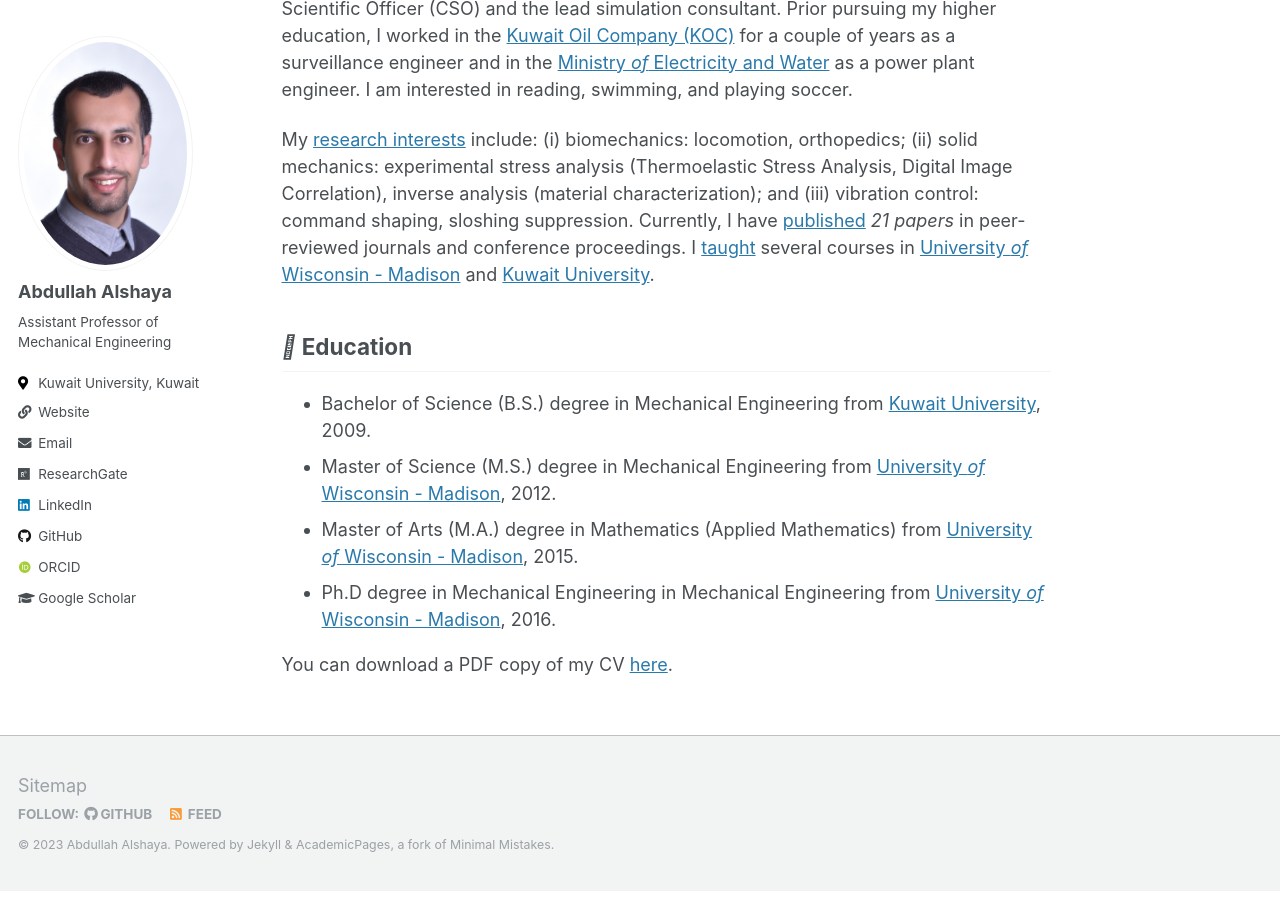
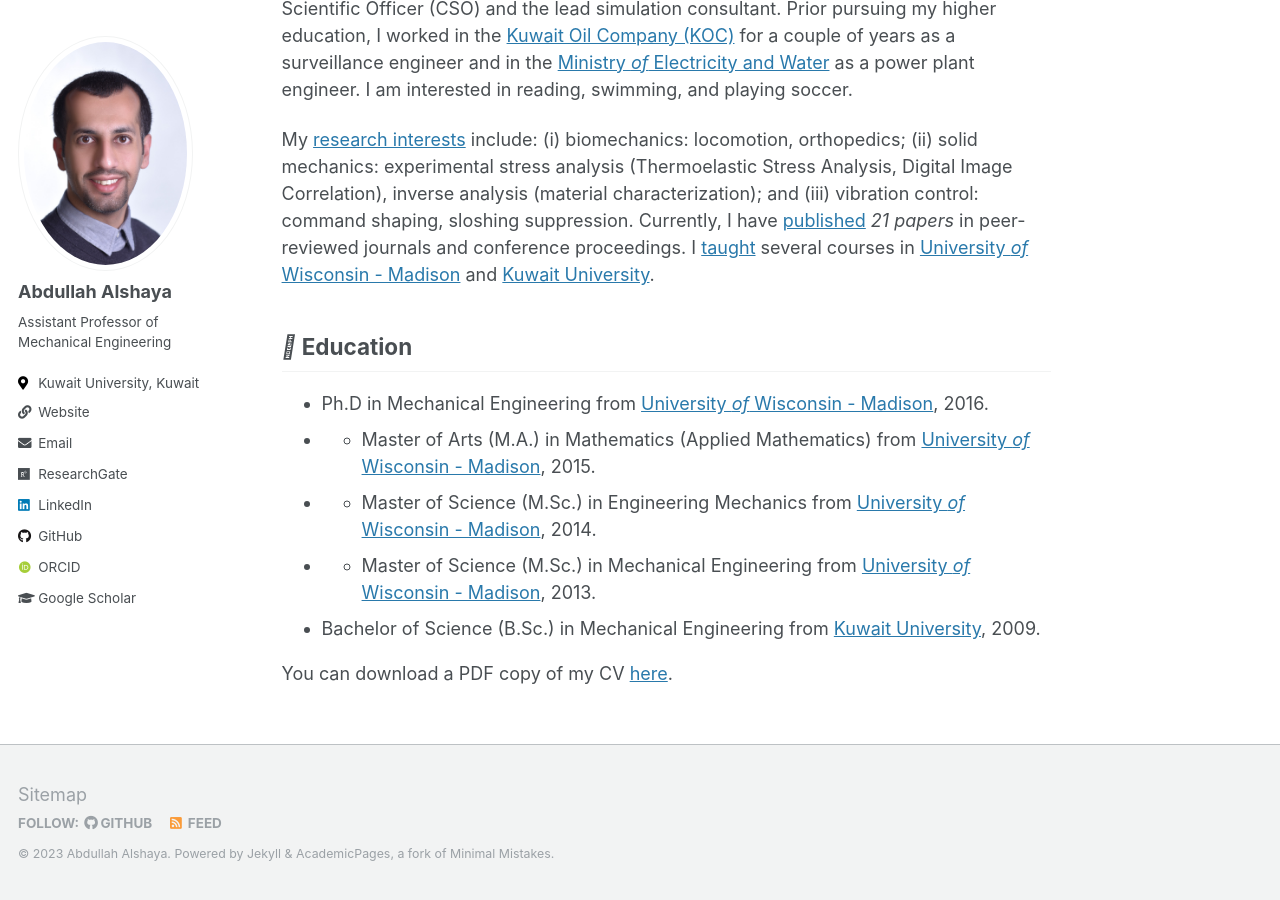
Before and after one commit to abdullah-alshaye/abdullah, a Jekyll site: the page built from _pages/about.md, in a window 1280 px wide and 900 px high, scrolled down 513 px. Built offline with Jekyll 4.4.1, drawn with Linux system fonts in a browser that asks for light colours; some web fonts are replaced.

Commit message:
update about

```diff
--- a/_pages/about.md
+++ b/_pages/about.md
@@ -14,11 +14,12 @@ My PhD thesis was in *experimental, analytical, and numerical analyses of orthot
 
 My [research interests](research) include: (i) biomechanics: locomotion, orthopedics; (ii) solid mechanics: experimental stress analysis (Thermoelastic Stress Analysis, Digital Image Correlation), inverse analysis (material characterization); and (iii) vibration control: command shaping, sloshing suppression. Currently, I have [published](publications) *21 papers* in peer-reviewed journals and conference proceedings. I [taught](teaching) several courses in [University *of* Wisconsin - Madison](https://www.wisc.edu/) and [Kuwait University](http://kuweb.ku.edu.kw/ku/index.htm).
 
-## <i class="fa-solid fa-graduation-cap" aria-hidden="true"></i> Education
+## <i class="fa-solid fa-fw fa-graduation-cap" aria-hidden="true"></i> Education
 {: #Education }
-- Bachelor of Science (B.S.) degree in Mechanical Engineering from [Kuwait University](http://kuweb.ku.edu.kw/ku/index.htm), 2009.
-- Master of Science (M.S.) degree in Mechanical Engineering from [University *of* Wisconsin - Madison](https://www.wisc.edu/), 2012.
-- Master of Arts (M.A.) degree in Mathematics (Applied Mathematics) from [University *of* Wisconsin - Madison](https://www.wisc.edu/), 2015.
-- Ph.D degree in Mechanical Engineering in Mechanical Engineering from [University *of* Wisconsin - Madison](https://www.wisc.edu/), 2016.
+- Ph.D in Mechanical Engineering from [University *of* Wisconsin - Madison](https://www.wisc.edu/), 2016.
+- - Master of Arts (M.A.) in Mathematics (Applied Mathematics) from [University *of* Wisconsin - Madison](https://www.wisc.edu/), 2015.
+- - Master of Science (M.Sc.) in Engineering Mechanics from [University *of* Wisconsin - Madison](https://www.wisc.edu/), 2014.
+- - Master of Science (M.Sc.) in Mechanical Engineering from [University *of* Wisconsin - Madison](https://www.wisc.edu/), 2013.
+- Bachelor of Science (B.Sc.) in Mechanical Engineering from [Kuwait University](http://kuweb.ku.edu.kw/ku/index.htm), 2009.
 
 You can download a PDF copy of my CV [here](/files/pdf/Resume.pdf).
```
